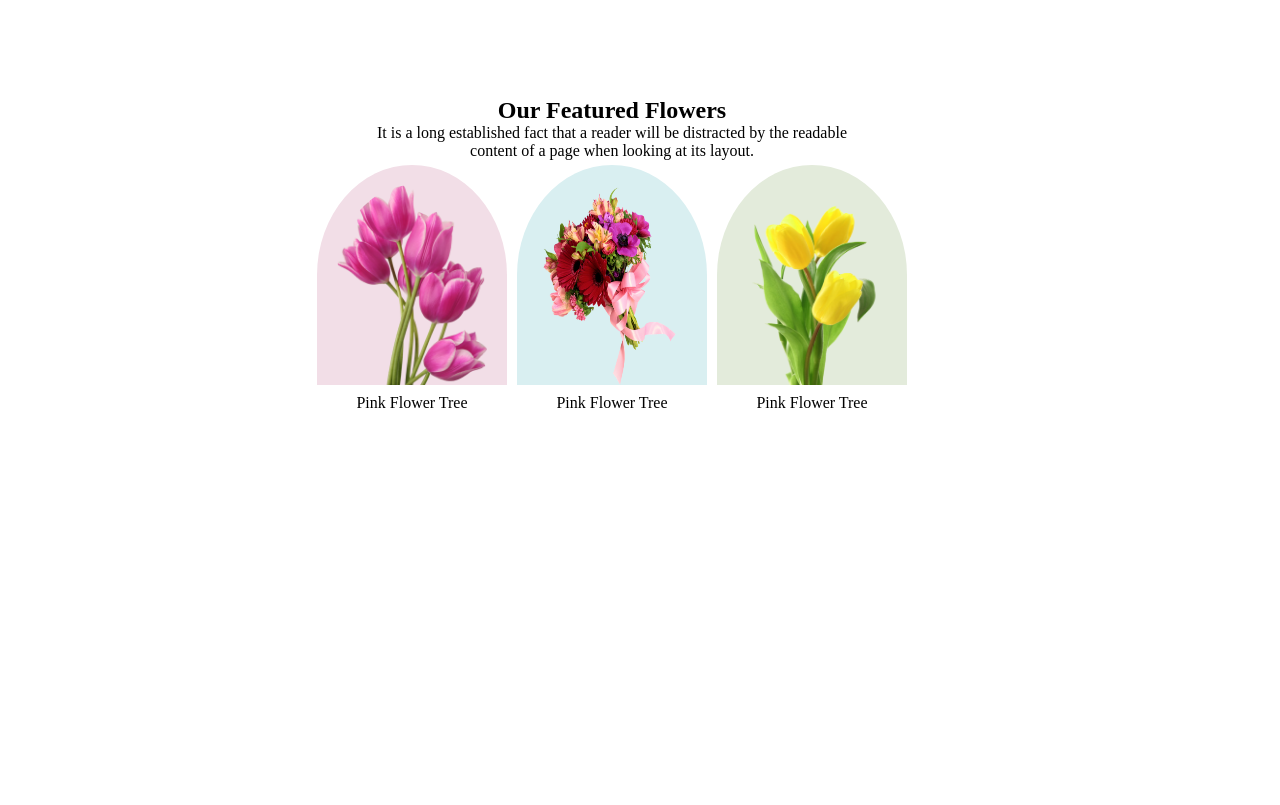
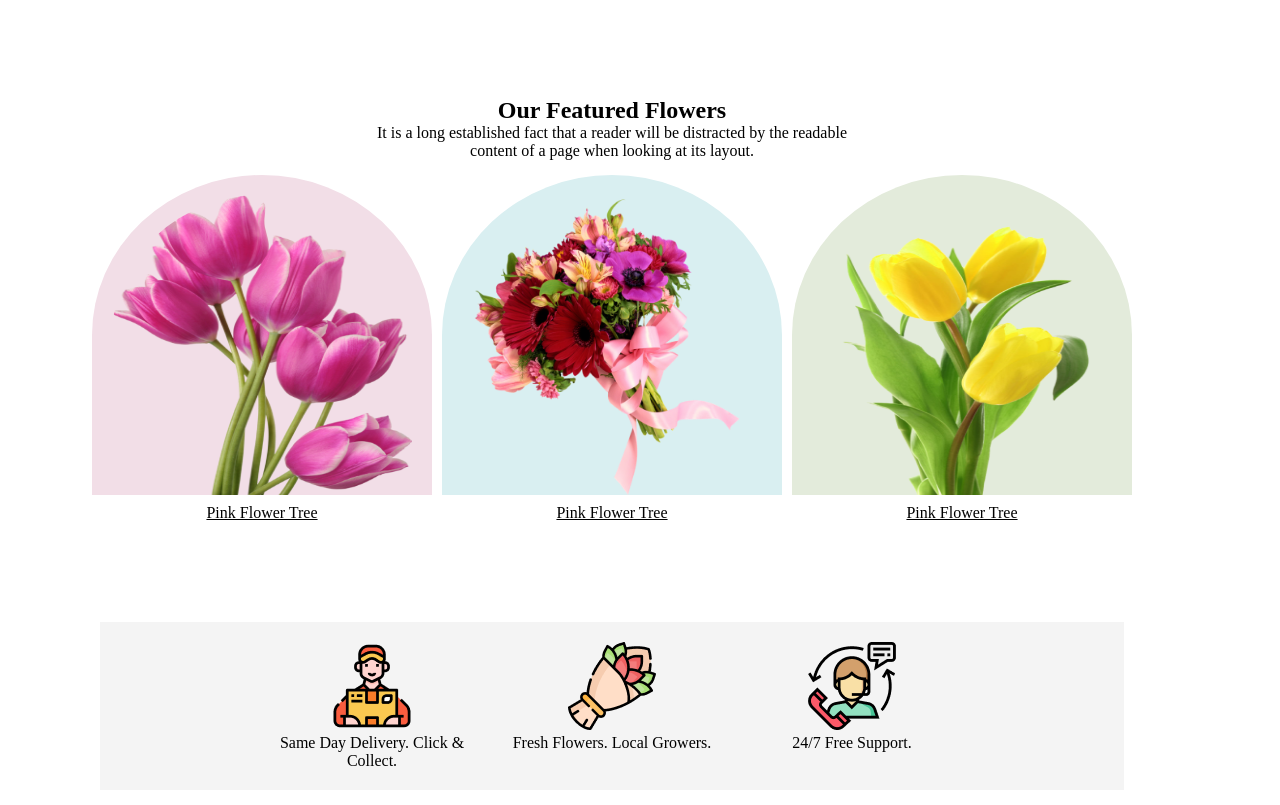
Before and after one commit to dewanzoy/online-flower-shop, a plain HTML site: page index.html in a window 1280 px wide. Shown: the part 385-1190 px from the top of the page. Before the commit the page ends 897 px from the top, so only its background shows below. Drawn offline with Linux system fonts and the light colour scheme.

Commit message:
option content upadte

```diff
--- a/index.html
+++ b/index.html
@@ -43,6 +43,20 @@
                     </div>
                 </div>
                 <!-- option content -->
+                <div class="option-content">
+                    <div class="icon-1">
+                        <img src="./images/Group 57.png" alt="">
+                        <p>Same Day Delivery. Click & Collect.</p>
+                    </div>
+                    <div class="icon-1">
+                        <img src="./images/Group 58.png" alt="">
+                        <p>Fresh Flowers. Local Growers.</p>
+                    </div>
+                    <div class="icon-1">
+                        <img src="./images/Group 59.png" alt="">
+                        <p>24/7 Free Support.</p>
+                    </div>
+                </div>
             </div>
         </section>
     </main>
--- a/style.css
+++ b/style.css
@@ -50,29 +50,47 @@
 
 }
 .all-image{
-    width: 150px;
+    width: 300px;
     padding: 20px 20px 0px 20px;
-    height: 200px;
+    height: 300px;
     margin: 5px;
     background: rgb(242,222,231);
     border-top-left-radius: 50%;
     border-top-right-radius: 50%;
 }
 .all-image-1{
-    width: 150px;
+    width: 300px;
     padding: 20px 20px 0px 20px;
-    height: 200px;
+    height: 300px;
     margin: 5px;
     background: rgb(217,239,241);
     border-top-left-radius: 50%;
     border-top-right-radius: 50%;
 }
 .all-image-2{
-    width: 150px;
+    width: 300px;
     padding: 20px 20px 0px 20px;
-    height: 200px;
+    height: 300px;
     margin: 5px;
     background:rgb(227,235,219);
     border-top-left-radius: 50%;
     border-top-right-radius: 50%;
 }
+.title-info{
+    padding-bottom: 10px;
+}
+.flower-1 p{
+    text-decoration: underline;
+}
+.option-content{
+    display: flex;
+    justify-content: center;
+    margin: 100px 0 100px 0;
+    background: rgb(244,244,244);
+
+}
+.icon-1{
+    text-align: center;
+    padding: 20px;
+    width: 200px;
+}
```
